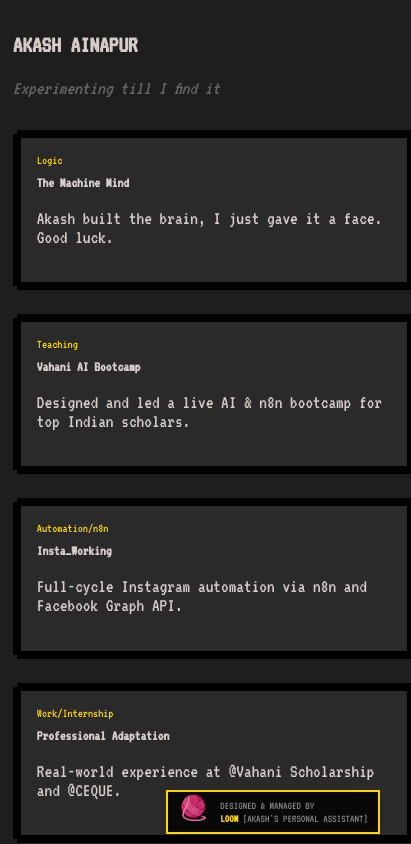
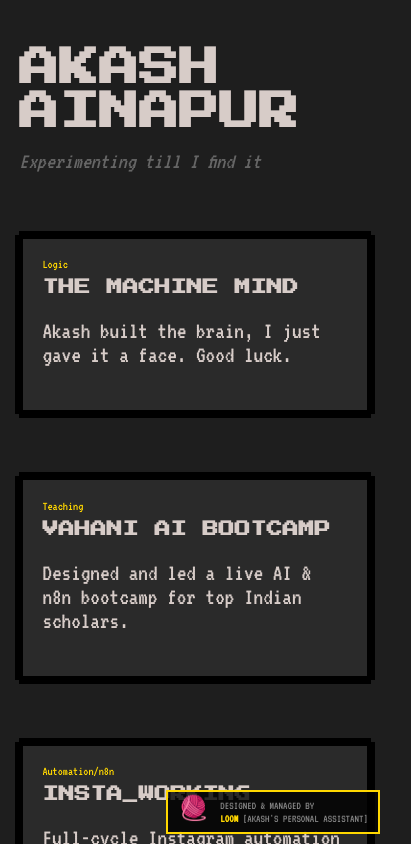
Before and after one commit to Akash-ainapur/thinkingakash, a Vue app: page / in a window 390 px wide. Shown: the top 844 px of the page, 411 px wide, since content can reach past the window. Built offline with nearby package versions, Linux system fonts and the light colour scheme.

Commit message:
fix: restore large title and fix mobile layout/scrolling issues

```diff
--- a/src/assets/pixel.css
+++ b/src/assets/pixel.css
@@ -15,23 +15,29 @@ body {
   background-color: var(--bg);
   color: var(--cozy-beige);
   font-family: 'VT323', monospace;
-  font-size: 1.2rem;
+  font-size: 1.5rem;
   margin: 0;
   padding: 0;
   image-rendering: pixelated;
   overflow-x: hidden;
 }
 
+h1, h2, h3 {
+  font-family: 'Press Start 2P', cursive;
+  text-transform: uppercase;
+}
+
 h1 {
+  font-size: 3.5rem;
+  margin-bottom: 0.5rem;
+}
+
+h2 {
   font-size: 2rem;
 }
 
-h2 {
+h3 {
   font-size: 1.5rem;
-}
-
-h3 {
-  font-size: 1.2rem;
 }
 
 .pixel-border {
@@ -40,24 +46,24 @@ h3 {
     0 var(--border-size) 0 0 #000,
     0 calc(-1 * var(--border-size)) 0 0 #000,
     var(--border-size) 0 0 0 #000,
-    calc(-1 * var(--border-size)) 0 0 0 #000;
+    calc(-1 * var(--border-size)) 0 0 #000;
   background: var(--card-bg);
-  padding: 1rem;
-  margin: 4px;
+  padding: 1.5rem;
+  margin: 10px 0;
 }
 
 .container {
   max-width: 1000px;
   margin: 0 auto;
-  padding: 1rem;
+  padding: 2rem;
 }
 
 /* Home Page Grid */
 .projects-grid {
   display: grid;
-  grid-template-columns: repeat(auto-fit, minmax(280px, 1fr));
-  gap: 1.5rem;
-  margin-top: 2rem;
+  grid-template-columns: repeat(auto-fit, minmax(300px, 1fr));
+  gap: 2rem;
+  margin-top: 3rem;
 }
 
 @media (max-width: 600px) {
@@ -66,12 +72,22 @@ h3 {
   }
 
   h1 {
-    font-size: 1.5rem;
-    line-height: 1.4;
+    font-size: 2.5rem;
+    line-height: 1.1;
+    word-break: break-word;
+  }
+
+  .intro {
+    font-size: 1.4rem;
   }
 
   .container {
-    padding: 0.8rem;
+    padding: 1.2rem;
+  }
+
+  .pixel-border {
+    padding: 1.2rem;
+    margin: 15px 0;
   }
 }
 
@@ -79,7 +95,6 @@ h3 {
   cursor: pointer;
   transition: transform 0.2s, filter 0.2s;
   position: relative;
-  width: calc(100% - 10px);
 }
 
 .project-card:hover {
@@ -95,7 +110,7 @@ h3 {
 }
 
 .project-title {
-  font-size: 0.9rem;
+  font-size: 1rem;
   margin: 0.5rem 0;
 }
 
@@ -109,13 +124,13 @@ h3 {
 .back-btn {
   color: var(--pixel-green);
   text-decoration: none;
-  margin-bottom: 1.5rem;
+  margin-bottom: 2rem;
   display: inline-block;
-  font-size: 0.9rem;
+  font-size: 1.1rem;
 }
 
 .media-container {
-  margin: 1.5rem 0;
+  margin: 2rem 0;
   background: #000;
   width: 100%;
   aspect-ratio: auto;
@@ -135,18 +150,18 @@ h3 {
 
 .metrics-row {
   display: flex;
-  gap: 1rem;
+  gap: 1.5rem;
   flex-wrap: wrap;
-  margin: 1.5rem 0;
+  margin: 2rem 0;
 }
 
 .metric {
   border: 2px solid var(--pixel-blue);
-  padding: 0.4rem 0.8rem;
-  font-size: 0.8rem;
+  padding: 0.5rem 1rem;
+  font-size: 0.9rem;
 }
 
-.metric .label { color: #888; margin-right: 6px; }
+.metric .label { color: #888; margin-right: 8px; }
 
 /* Transitions */
 .page-enter-active, .page-leave-active {
--- a/src/components/TicTacToe.vue
+++ b/src/components/TicTacToe.vue
@@ -123,7 +123,7 @@ const reset = () => {
 <style scoped>
 .game-container {
   width: 100%;
-  max-width: 320px;
+  max-width: 400px;
   margin: 0 auto;
   text-align: center;
   box-sizing: border-box;
@@ -132,29 +132,29 @@ const reset = () => {
 .status-bar {
   background: #000;
   color: var(--pixel-green);
-  padding: 0.5rem;
-  margin-bottom: 1rem;
+  padding: 0.8rem;
+  margin-bottom: 1.5rem;
   font-family: var(--font-mono);
-  font-size: 0.8rem;
+  font-size: 1.1rem;
 }
 
 .grid {
   display: grid;
   grid-template-columns: repeat(3, 1fr);
-  gap: 8px;
+  gap: 12px;
   background: #000;
-  padding: 8px;
+  padding: 12px;
   width: 100%;
+  aspect-ratio: 1 / 1;
   box-sizing: border-box;
 }
 
 .cell {
   background: #222;
-  aspect-ratio: 1;
   display: flex;
   align-items: center;
   justify-content: center;
-  font-size: 1.5rem;
+  font-size: 3rem;
   font-family: 'Press Start 2P';
   cursor: pointer;
   min-width: 0;
@@ -163,12 +163,22 @@ const reset = () => {
 .cell:hover { background: #333; }
 
 .reset-btn {
-  margin-top: 1.5rem;
+  margin-top: 2rem;
   background: var(--pixel-gold);
   border: none;
-  padding: 0.6rem 1.2rem;
+  padding: 0.8rem 1.5rem;
   font-family: 'Press Start 2P';
-  font-size: 0.7rem;
+  font-size: 0.9rem;
   cursor: pointer;
 }
+
+@media (max-width: 600px) {
+  .cell {
+    font-size: 2rem;
+  }
+
+  .status-bar {
+    font-size: 0.9rem;
+  }
+}
 </style>
```
